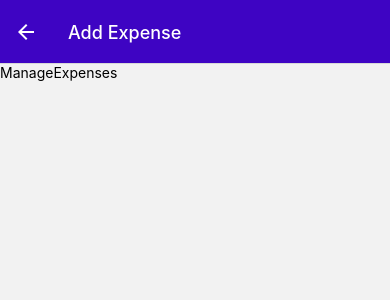
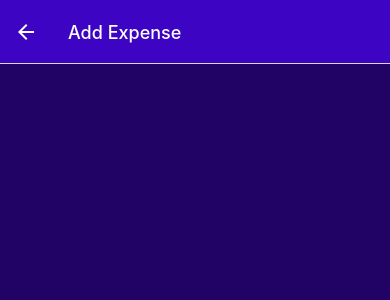
Before and after one commit to jon-cron/RN_Expenses, a React Native app: screen /ManageExpense in a window 390 px wide. Shown: the top 300 px of the page. Built offline with nearby package versions, Linux system fonts and the light colour scheme.

Commit message:
conditionally rendering content

```diff
--- a/screens/ManageExpenses.js
+++ b/screens/ManageExpenses.js
@@ -1,5 +1,7 @@
 import React, { useLayoutEffect } from "react";
 import { View, Text, Image, Pressable, StyleSheet } from "react-native";
+import IconButton from "../components/UI/IconButton";
+import { Global } from "../constants/styles";
 
 const ManageExpenses = ({ route, navigation }) => {
   // NOTE since we can land on this screen without params we must use params?. to avoid errors
@@ -11,13 +13,40 @@ const ManageExpenses = ({ route, navigation }) => {
       title: isEditting ? "Edit Expense" : "Add Expense",
     });
   }, [isEditting, navigation]);
+
+  const handleDelete = () => {
+    console.log(expenseId);
+  };
+
   return (
-    <View>
-      <Text>ManageExpenses</Text>
+    <View style={styles.container}>
+      {isEditting && (
+        <View style={styles.deleteContainer}>
+          <IconButton
+            icon="trash"
+            color={Global.colors.error500}
+            size={36}
+            onPress={handleDelete}
+          />
+        </View>
+      )}
     </View>
   );
 };
 
-const styles = StyleSheet.create({});
+const styles = StyleSheet.create({
+  deleteContainer: {
+    marginTop: 16,
+    padding: 8,
+    borderTopWidth: 2,
+    borderTopColor: Global.colors.primary200,
+    alignItems: "center",
+  },
+  container: {
+    flex: 1,
+    padding: 24,
+    backgroundColor: Global.colors.primary800,
+  },
+});
 
 export default ManageExpenses;
```
